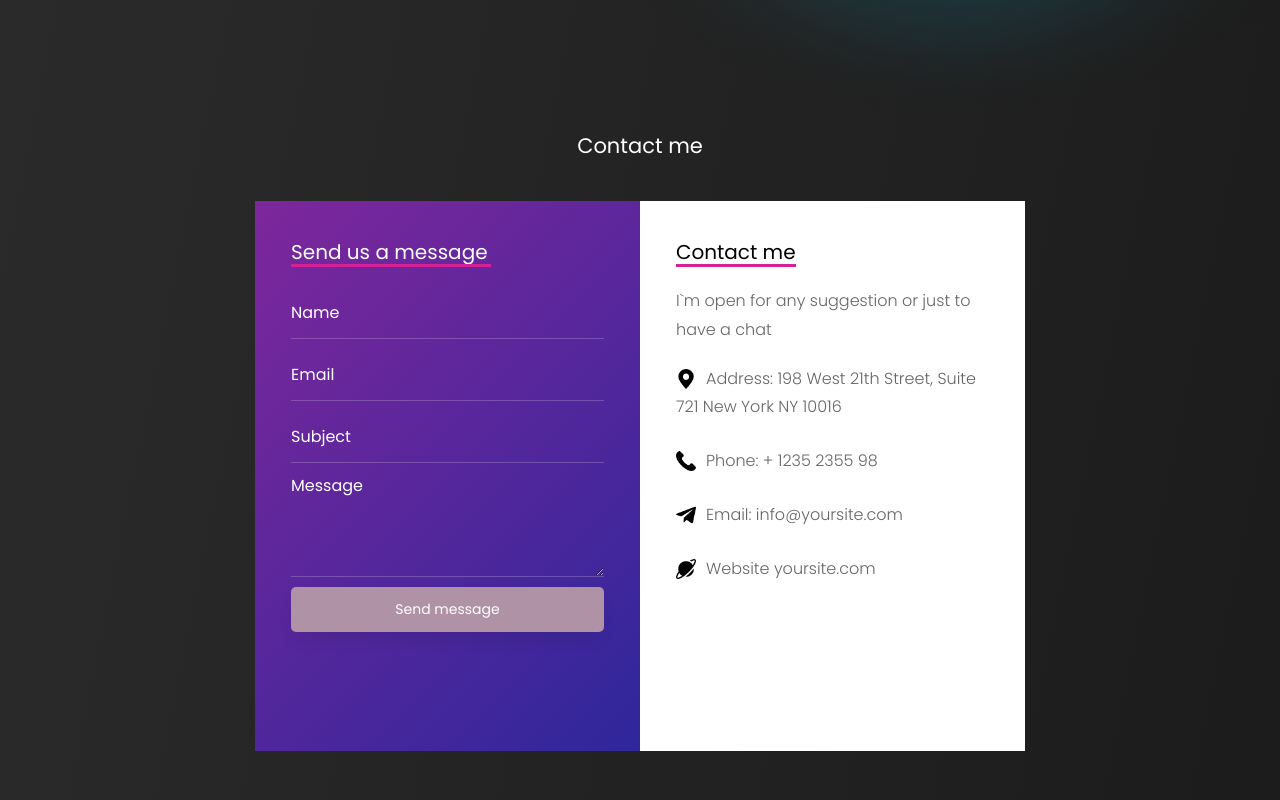
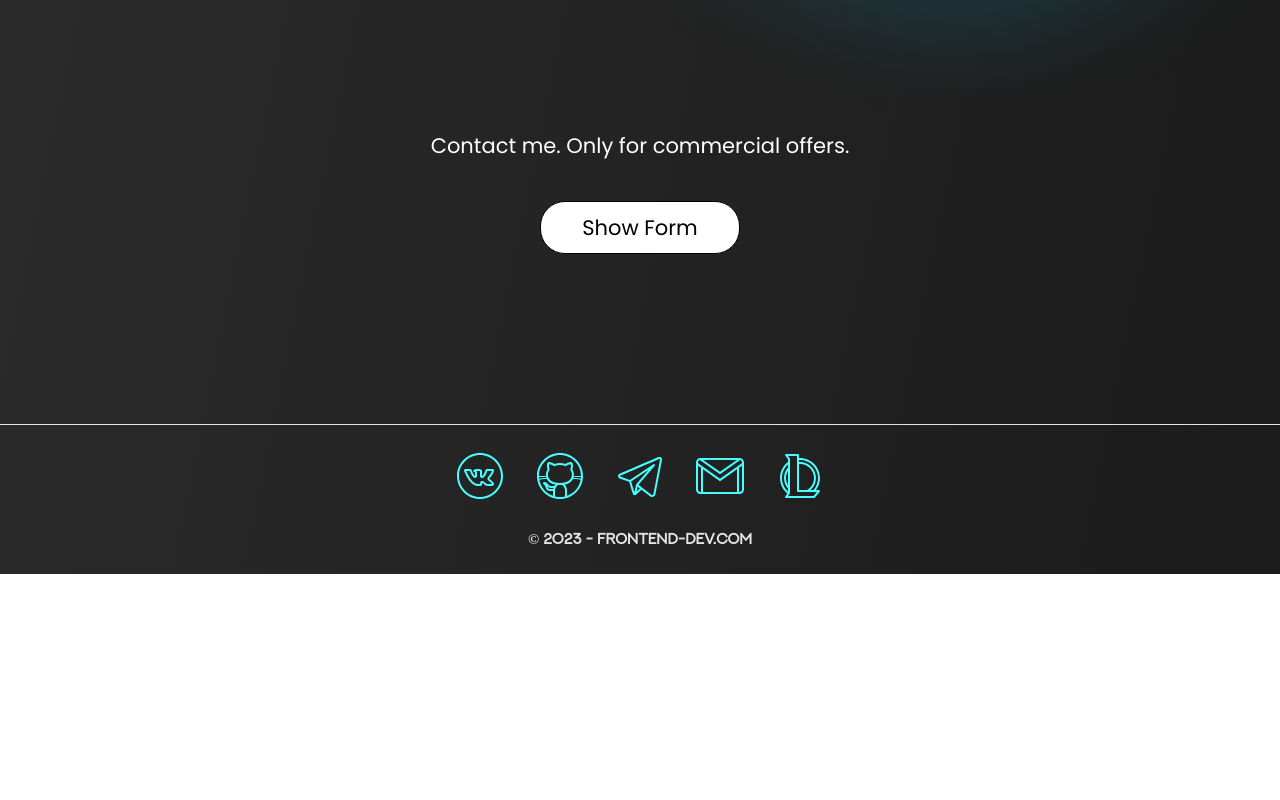
Before and after one commit to tomasaxuuu/WebPortfolioOnReact, a React (Vite) app: page /contacts in a window 1280 px wide. Shown: the part 900-1700 px from the top of the page. After the commit the page ends 1474 px from the top, so only its background shows below. Built offline with nearby package versions, Linux system fonts and the light colour scheme; data requests are answered from the project's data file.

Commit message:
logic for show/hide btn

```diff
--- /dev/null
+++ b/src/components/Form.tsx
@@ -0,0 +1,124 @@
+import React, { useEffect, useRef, useState } from "react";
+import { Item } from "./Item";
+import { typeItem } from "./Interfaces";
+import { Span } from "./SpanComponent";
+import { Input } from "./InputField";
+
+export const FormComp: React.FC = () => {
+  const ref = useRef<HTMLInputElement>(null);
+  const [email, setEmail] = useState<string>("");
+  const [name, setName] = useState<string>("");
+  // определения касаний по полям
+  const [emailTouch, setEmailTouch] = useState<boolean>(false);
+  const [nameTouch, setNameTouch] = useState<boolean>(false);
+  // уведомления об ошибках
+  const [emailError, setEmailError] = useState<string>(
+    "Поле email не может быть пустым"
+  );
+  const [nameError, setNameError] = useState<string>(
+    "Поле name не может быть пустым"
+  );
+  const [form, setFormValid] = useState<boolean>(false);
+  const ErrorHundler = (e: { target: { name: any } }) => {
+    switch (e.target.name) {
+      case "email":
+        setEmailTouch(true);
+        break;
+      case "name":
+        setNameTouch(true);
+        break;
+    }
+  };
+
+  const emailHandler = (e: {
+    target: { value: React.SetStateAction<string> };
+  }) => {
+    setEmail(e.target.value);
+    const re =
+      /^(([^<>()[\]\.,;:\s@\"]+(\.[^<>()[\]\.,;:\s@\"]+)*)|(\".+\"))@(([^<>()[\]\.,;:\s@\"]+\.)+[^<>()[\]\.,;:\s@\"]{2,})$/i;
+    if (!re.test(String(e.target.value).toLowerCase())) {
+      setEmailError("Некорректный ввод почты");
+    } else {
+      setEmailError("");
+    }
+  };
+  const nameHandler = (e: {
+    target: { value: React.SetStateAction<string> };
+  }) => {
+    setName(e.target.value);
+    if (e.target.value.length < 7 || !e.target.value) {
+      setNameError("Некорректный ввод Имени");
+    } else {
+      setNameError("");
+    }
+  };
+  useEffect(() => {
+    if (emailError || nameError) {
+      setFormValid(false);
+    } else {
+      setFormValid(true);
+    }
+  }, [emailError, nameError]);
+
+  const [contacts, setContactsItems] = useState<Array<typeItem>>([]);
+
+  useEffect(() => {
+    fetch(" http://localhost:3000/contacts")
+      .then((response) => response.json())
+      .then((data) => setContactsItems(data));
+  }, []);
+
+  const sendMessege = () => {
+    ref.current!.value = "";
+  };
+  return (
+    <div className="contact-menu">
+      <div className="left-form">
+        <h3>Send us a message</h3>
+        <form>
+          {nameTouch && nameError && <div className="error">{nameError}</div>}
+          <Input
+            refI={ref}
+            valueInput={name}
+            nameValue="name"
+            typeValue="text"
+            placeholderValue="Name"
+            changeInput={(e) => nameHandler(e)}
+            BlurInput={(e) => ErrorHundler(e)}
+          />
+          {emailTouch && emailError && (
+            <div className="error">{emailError}</div>
+          )}
+          <Input
+            refI={ref}
+            valueInput={email}
+            nameValue="email"
+            typeValue="email"
+            placeholderValue="Email"
+            changeInput={(e) => emailHandler(e)}
+            BlurInput={(e) => ErrorHundler(e)}
+          />
+          <Input refI={ref} typeValue="text" placeholderValue="Subject" />
+          <textarea placeholder="Message"></textarea>
+          <button onClick={sendMessege} disabled={!form} type="submit">
+            Send message
+          </button>
+        </form>
+      </div>
+      <div className="right-form">
+        <h3>Contact me</h3>
+        <Span
+          className="span-form"
+          value="I`m open for any suggestion or just to have a chat"
+        />
+        <ul>
+          {contacts.map(({ id, img, title }) => {
+            return (
+              <Item className="contacts-li" key={id} img={img} title={title} />
+            );
+          })}
+        </ul>
+      </div>
+    </div>
+  );
+};
--- a/src/components/Interfaces.ts
+++ b/src/components/Interfaces.ts
@@ -46,7 +46,7 @@ export const navPaths: NavItems[] = [
     {
         id: 4,
         path: "/contacts",
-        title: "Contact",
+        title: "Contacts",
     },
 ]
 
--- a/src/pages/Contacts.tsx
+++ b/src/pages/Contacts.tsx
@@ -1,113 +1,18 @@
-import React, { useEffect, useRef, useState } from "react";
-import { Item } from "../components/Item";
-import { typeItem } from "../components/Interfaces";
-import { Span } from "../components/SpanComponent";
-import { Input } from "../components/InputField";
+import React, { useEffect, useState } from "react";
+import { FormComp } from "../components/Form";
+
 
 export const ContactsPage: React.FC = () => {
-    const ref = useRef<HTMLInputElement>(null)
-    const [email, setEmail] = useState<string>('');
-    const [name, setName] = useState<string>('');
-    // определения касаний по полям
-    const [emailTouch, setEmailTouch] = useState<boolean>(false);
-    const [nameTouch, setNameTouch] = useState<boolean>(false);
-    // уведомления об ошибках
-    const[emailError, setEmailError] = useState<string>('Поле email не может быть пустым');
-    const[nameError, setNameError] = useState<string>('Поле name не может быть пустым');
-    const [form, setFormValid] = useState<boolean>(false);
-    const ErrorHundler = (e: { target: { name: any; }; }) => {
-        switch (e.target.name) {
-            case 'email':
-                setEmailTouch(true);
-            break;
-            case 'name':
-                setNameTouch(true);
-            break;
-        }
-    }
 
-    const emailHandler = (e: { target: { value: React.SetStateAction<string>; }; }) => {
-        setEmail(e.target.value);
-        const re = /^(([^<>()[\]\.,;:\s@\"]+(\.[^<>()[\]\.,;:\s@\"]+)*)|(\".+\"))@(([^<>()[\]\.,;:\s@\"]+\.)+[^<>()[\]\.,;:\s@\"]{2,})$/i;
-        if (!re.test(String(e.target.value).toLowerCase())) {
-            setEmailError('Некорректный ввод почты');
-        } else {
-            setEmailError('');
-        }
-    }
-    const nameHandler = (e: { target: { value: React.SetStateAction<string>; }; }) => {
-        setName(e.target.value);
-        if (e.target.value.length < 7 || !e.target.value) {
-            setNameError('Некорректный ввод Имени');
-        } else {
-            setNameError('');
-        }
-    }
-    useEffect (() => {
-        if(emailError || nameError) {
-            setFormValid(false);
-        } else {
-            setFormValid(true);
-        }
-    }, [emailError, nameError])
+    const [showForm, setVisibleForm] = useState<boolean>(false);
 
-    const[contacts, setContactsItems] = useState<Array<typeItem>>([]);
-
-    useEffect(() => {
-        fetch(" http://localhost:3000/contacts")
-        .then(response => response.json())
-        .then(data => setContactsItems(data))
-    }, [])
-
-    const sendMessege = () => {
-        ref.current!.value = '';
-    }
     return (
         <>
             <div className="contacts-col">
                 <div className="main-block">
-                    <h1>Contact me</h1>
-                    <div className="contact-menu">
-                        <div className="left-form">
-                            <h3>Send us a message</h3>
-                            <form>
-                                {(nameTouch && nameError) && <div className="error">{nameError}</div>}
-                                <Input
-                                    refI={ref}
-                                    valueInput={name}
-                                    nameValue="name"
-                                    typeValue="text"
-                                    placeholderValue="Name"
-                                    changeInput={e => nameHandler(e)}
-                                    BlurInput={e => ErrorHundler(e)}
-                                />
-                                {(emailTouch && emailError) && <div className="error">{emailError}</div>}
-                                <Input
-                                    refI={ref}
-                                    valueInput={email}
-                                    nameValue="email"
-                                    typeValue="email"
-                                    placeholderValue="Email"
-                                    changeInput={e => emailHandler(e)}
-                                    BlurInput={e => ErrorHundler(e)}
-                                />
-                                <Input refI={ref} typeValue="text" placeholderValue="Subject" />
-                                <textarea placeholder="Message"></textarea>
-                                <button onClick={sendMessege} disabled={!form} type="submit">Send message</button>
-                            </form>
-                        </div>
-                        <div className="right-form">
-                            <h3>Contact me</h3>
-                            <Span className="span-form" value="I`m open for any suggestion or just to have a chat" />
-                            <ul>
-                                {contacts.map(({id, img, title}) => {
-                                    return (
-                                        <Item className="contacts-li" key={id} img={img} title={title}/>
-                                    )
-                                })}
-                            </ul>
-                        </div>
-                    </div>
+                    <h1>Contact me. Only for commercial offers. </h1>
+                    <div onClick={() => setVisibleForm(prev => !prev)} className="buttonShow"><a>Show Form</a></div>
+                    {showForm && <FormComp />}
                 </div>
             </div>
         </>
--- a/src/styles/_main.scss
+++ b/src/styles/_main.scss
@@ -313,6 +313,7 @@ footer {
     text-align: center;
     padding-bottom: 40px;
   }
+
 }
 .contact-menu {
   display: flex;
@@ -470,3 +471,23 @@ form {
 .error {
   color: red;
 }
+.buttonShow {
+  cursor: pointer;
+  padding: 10px;
+  background: #ffffff;
+  text-align: center;
+  width: 50%;
+  height: 100%;
+  margin: 0 auto;
+  max-width: 200px;
+  border: 1px solid black;
+  margin-bottom: 20px;
+  border-radius: 25px;
+  a {
+    font-style: normal;
+    font-weight: 400;
+    font-size: 21px;
+    color: #000000;
+    text-align: center;
+  }
+}
--- a/src/styles/index.css
+++ b/src/styles/index.css
@@ -619,6 +619,27 @@ form button[disabled] {
   color: red;
 }
 
+.buttonShow {
+  cursor: pointer;
+  padding: 10px;
+  background: #ffffff;
+  text-align: center;
+  width: 50%;
+  height: 100%;
+  margin: 0 auto;
+  max-width: 200px;
+  border: 1px solid black;
+  margin-bottom: 20px;
+  border-radius: 25px;
+}
+.buttonShow a {
+  font-style: normal;
+  font-weight: 400;
+  font-size: 21px;
+  color: #000000;
+  text-align: center;
+}
+
 /* Reset and base styles  */
 * {
   padding: 0px;
```
Also changed, not shown: 1 other file (tests, documents, lock files or other folders).
